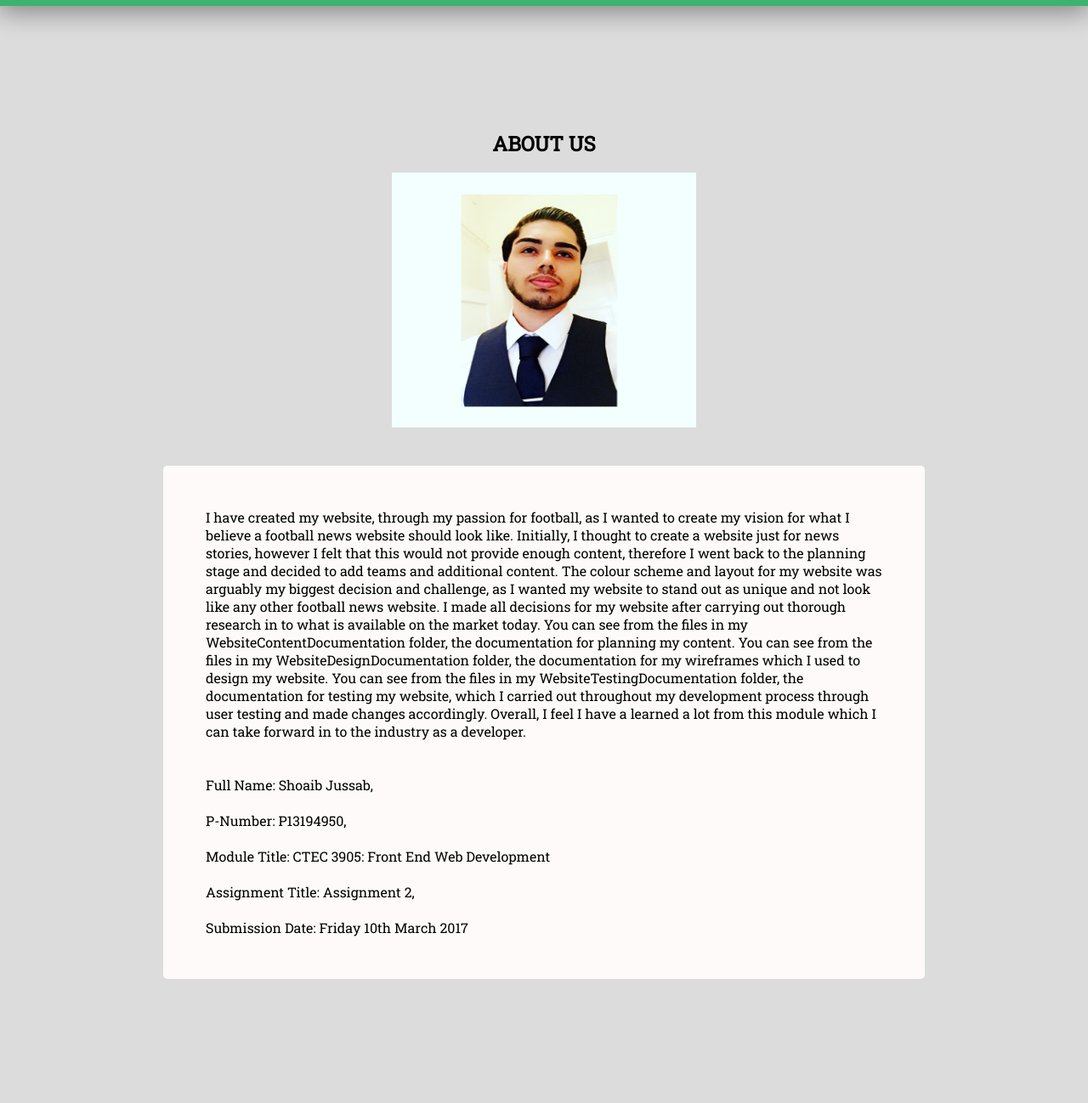
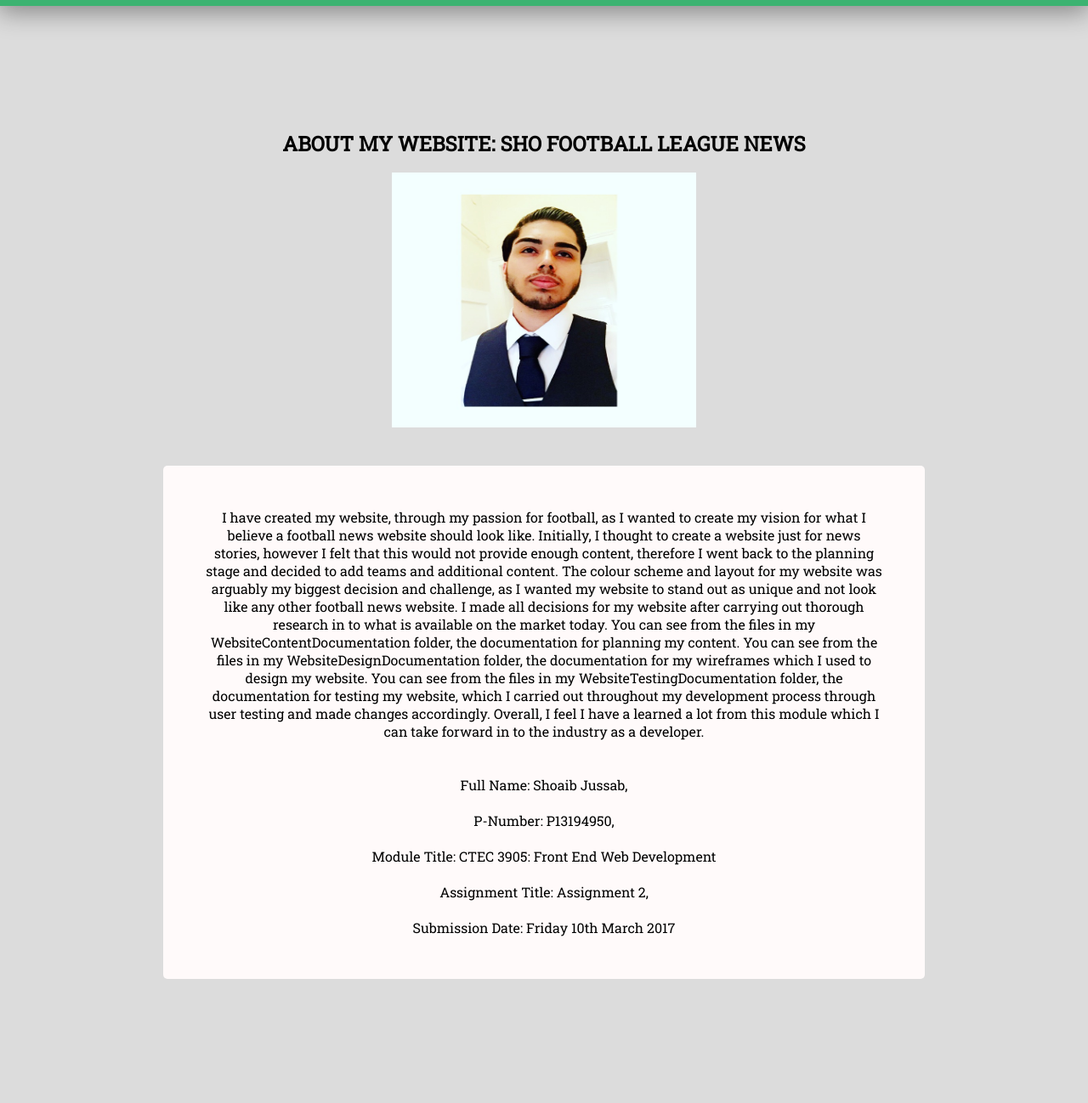
Before and after one commit to shoaibjussab/CTEC3905-ASSIGNMENT-2, a plain HTML site: page about-us.html in a window 1280 px wide. Shown: the part 882-2180 px from the top of the page at 85% size. Drawn offline with nearby package versions, Linux system fonts and the light colour scheme.

Commit message:
made some changes to my about us page, uploaded my league title descriptions file to my WebsiteContentDocumentation folder

```diff
--- a/about-us.html
+++ b/about-us.html
@@ -96,7 +96,7 @@
     </nav>
 	<main>
 	  <section>
-	    <h1>About Us</h1>
+	    <h1>About My Website: Sho Football League News</h1>
 		  <img src="images/myPicture.jpg" width="40%" height="10px" alt="Picture of me the website owner ">
       <div class="">
 	      <p>
--- a/styles/about-us.css
+++ b/styles/about-us.css
@@ -30,6 +30,7 @@ section p {
   padding: 50px 50px;
   background-color: snow;
   border-radius: 5px;
+  text-align: center;
 }
 
 /* media queries */
```
Also changed, not shown: 1 other file.
